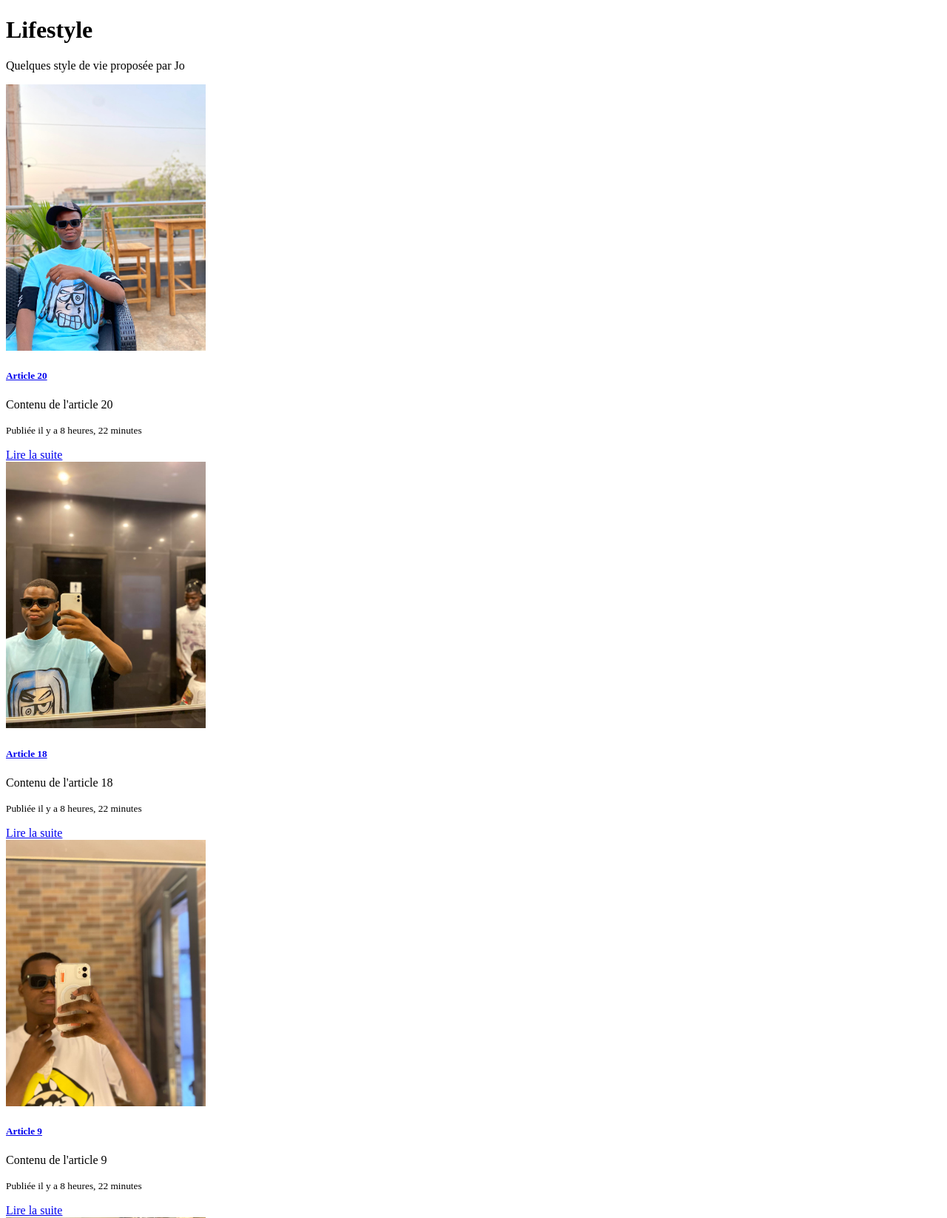
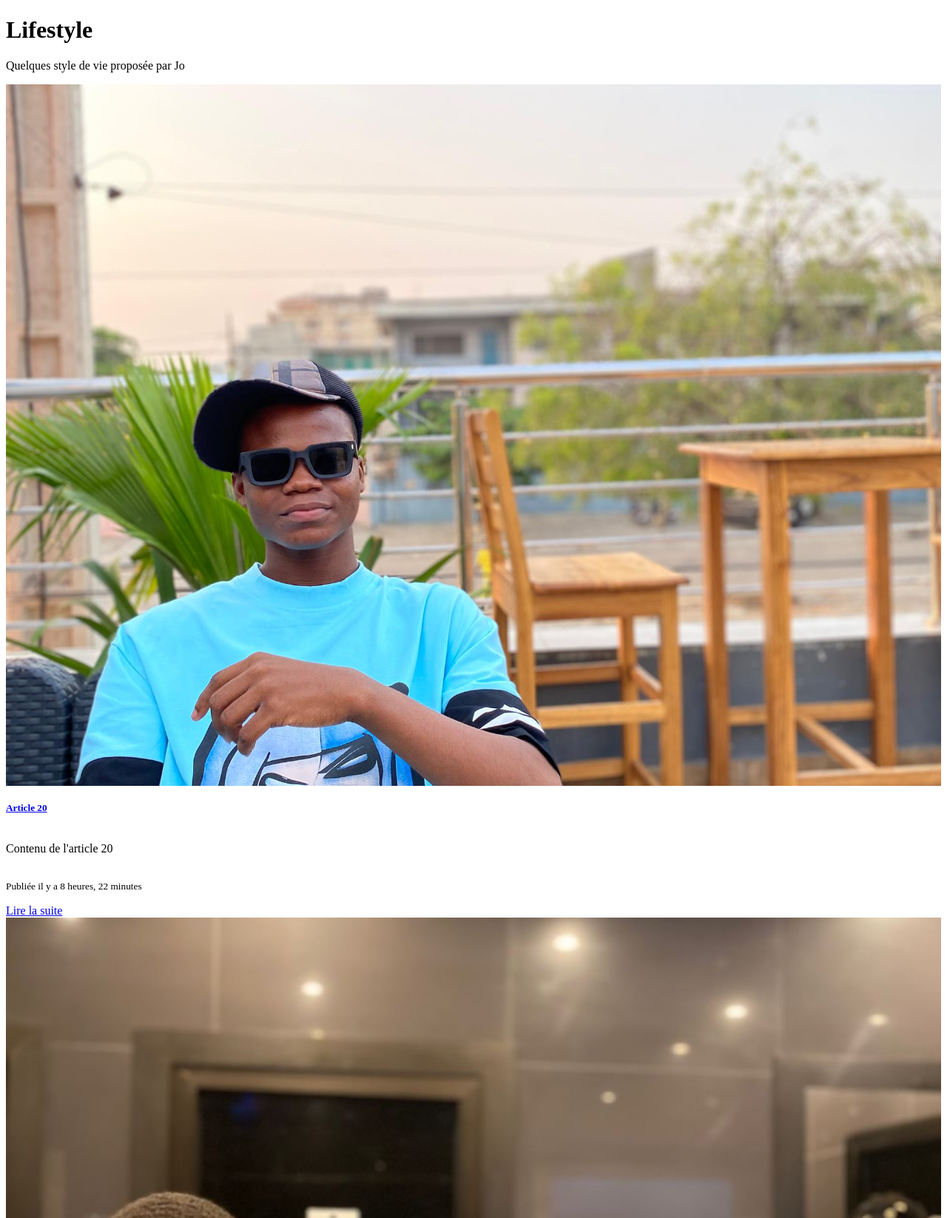
Before and after one commit to Josias01-PDG/my_blog, a Django app: page /categorie/1/ in a window 1280 px wide. Shown: the part 182-1828 px from the top of the page at 74% size. Run offline with Django 5.2, Linux system fonts and the light colour scheme; data comes from the database, SQL or seed files in the repository; some libraries are stand-ins or nearby versions.

Commit message:
Cartes d'articles : format d'image uniforme

```diff
--- /dev/null
+++ b/blog/static/css/cards.css
@@ -0,0 +1,23 @@
+/* Lien autour de l'image : évite l'espace blanc au-dessus */
+.article-card a.card-img-link {
+    display: block;
+}
+
+/* Même format pour toutes les images, quelle que soit la photo d'origine */
+.article-card .article-img {
+    display: block;
+    width: 100%;
+    aspect-ratio: 4 / 3;
+    object-fit: cover;
+}
+
+/* Bouton toujours en bas de la carte */
+.article-card .card-body {
+    display: flex;
+    flex-direction: column;
+}
+
+.article-card .card-body .btn {
+    margin-top: auto;
+    align-self: flex-start;
+}
--- a/blog/templates/base.html
+++ b/blog/templates/base.html
@@ -44,7 +44,7 @@
 
         {% include '_footer.html' %}
 
-
+            <link rel="stylesheet" href="{% static 'css/cards.css' %}" />
 
     <!-- MDB -->
         <script type="text/javascript" src="{% static 'js/mdb.umd.min.js' %}"></script>
--- a/blog/templates/category.html
+++ b/blog/templates/category.html
@@ -1,3 +1,4 @@
+<!DOCTYPE html>
 {% extends 'base.html' %}
 {% block content %}
 <div class="container py-5">
@@ -9,9 +10,9 @@
     <div class="row">
         {% for article in liste_articles %}
         <div class="col-md-3 mb-4">
-            <div class="card h-100">
-                <a href="{% url 'detail' article.id %}">
-                    <img src="{{ article.image_url }}" class="card-img-top" alt="{{ article.title }}" style="max-height: 360px; object-fit: cover;">
+            <div class="card h-100 article-card">
+                <a href="{% url 'detail' article.id %}" class="card-img-link">
+                    <img src="{{ article.image_url }}" class="card-img-top article-img" alt="{{ article.title }}">
                 </a>
                 <div class="card-body">
                     <h5 class="card-title"><a href="{% url 'detail' article.id %}">{{ article.title }}</a></h5>
```
Also changed, not shown: blog/templates/index.html (+4 -4 lines), blog/templates/search.html (+6 -13 lines).
